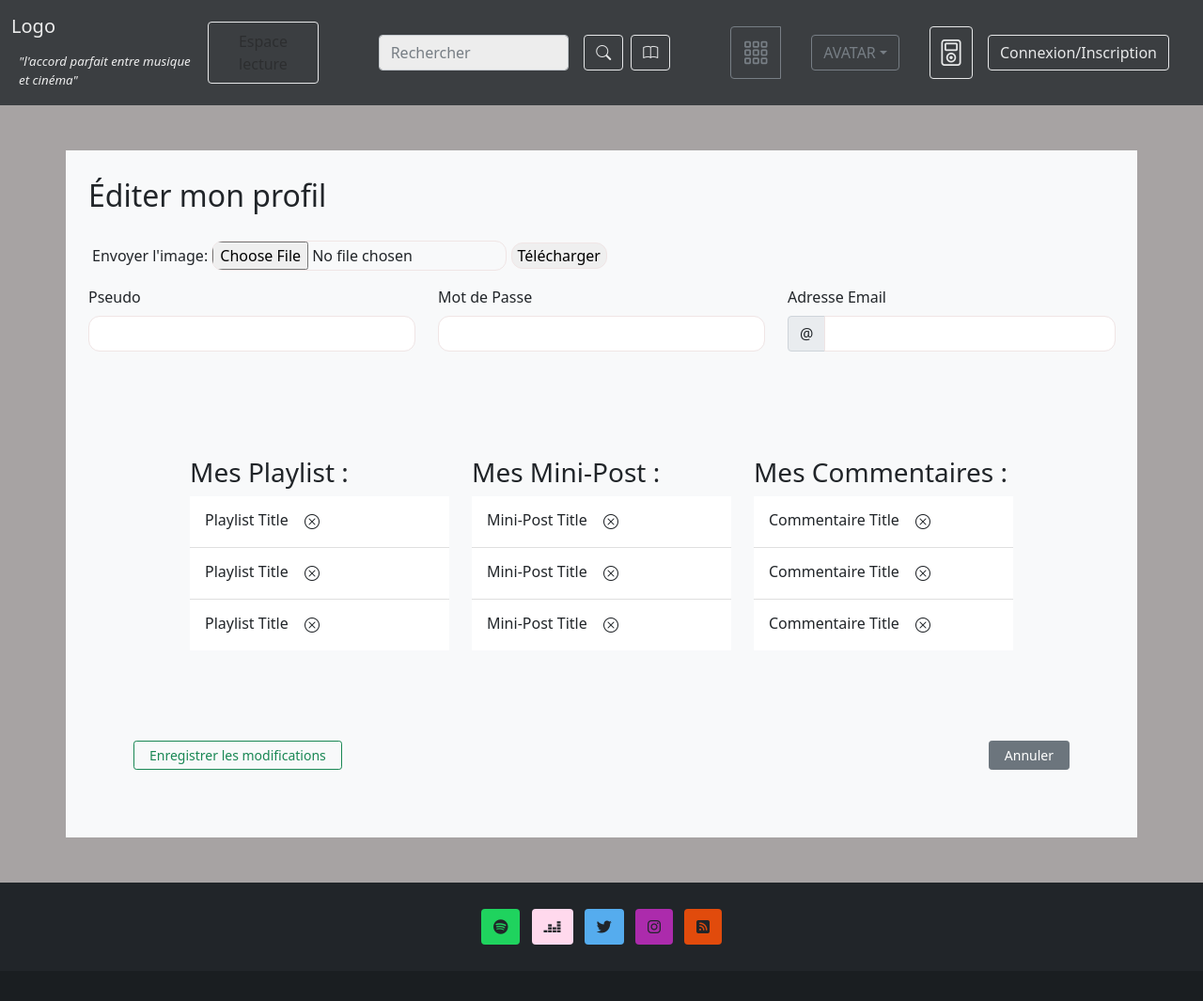
After one commit to bakhtaouiines/Projet_Titre_Pro, a PHP site: page /views/userSettings.php in a window 1280 px wide. The commit adds this page. Shown: the whole page at 94% size. Run offline with PHP 8.4, Linux system fonts and the light colour scheme; some libraries are stand-ins or nearby versions.

Commit message:
ajout de pages + bootstrap

```diff
--- a/assets/style/style.css
+++ b/assets/style/style.css
@@ -134,10 +134,10 @@
     /* profil user  */
 
     .card {
-        width: 350px;
-        background-color: #efefef;
+        background-color: transparent;
         border: none;
-        transition: all 0.5s
+        transition: all 0.5s;
+        width: 500px;
     }
 
     .image img {
@@ -149,7 +149,5 @@
     }
 
     .avatar {
-        height: 140px;
-        width: 140px;
         border-radius: 50%
     }
--- a/views/articlepage.php
+++ b/views/article.php
@@ -1,7 +1,6 @@
 <?php
-require 'controllers/articlePageCtrl.php';
-?>
-<?php include('header.php'); ?>
+// require 'controllers/articlePageCtrl.php';
+include('header.php'); ?>
 <!-----------------------------------------------------------corps de la page------------------------------------------->
 
 <!-- affichage de l'article -->
--- a/views/header.php
+++ b/views/header.php
@@ -1,6 +1,6 @@
 <?php
-require_once 'config.php';
-require 'controllers/headerCtrl.php';
+// require_once 'config.php';
+// require 'controllers/headerCtrl.php';
 ?>
 <!DOCTYPE html>
 <html lang="fr" dir="ltr">
@@ -22,6 +22,7 @@ require 'controllers/headerCtrl.php';
                 <a class="navbar-brand text-white col" href="/index.php">Logo</a>
                 <span id="subtitle" class="row navbar-text text-white fst-italic ms-2">"l'accord parfait entre musique et cinéma"</span>
             </div>
+            <!--Menu Burger-->
             <button class="navbar-toggler " type="button" data-bs-toggle="collapse" data-bs-target="#navbarScroll" aria-controls="navbarScroll" aria-expanded="false" aria-label="Toggle navigation">
                 <span class="navbar-toggler-icon"></span>
             </button>
@@ -41,38 +42,54 @@ require 'controllers/headerCtrl.php';
                         <!-- A afficher lorsque l'utilisateur est connecté -->
                         <?php
                         // On récupère nos variables de session
-                        if (isset($_SESSION['user']['isConnected']) && $_SESSION['user']['isConnected']) { ?>
+                        // if (isset($_SESSION['user']['isConnected']) && $_SESSION['user']['isConnected']) {
+                        ?>
+
+                        <!-- Menu déroulant item -->
+                        <li class="nav-item dropdown mx-3">
+                            <div class="btn-group">
+                                <i type="button" class="btn btn-outline-secondary bi bi-grid-3x3-gap fs-3" data-bs-toggle="dropdown" aria-expanded="false"></i>
+                                <ul class="row dropdown-menu dropdown-menu-end bg-dark">
+                                    <a class="col dropdown-item text-white bi bi-music-player" href="playlistList.php">
+                                        Playlists
+                                    </a>
+                                    <a class="dropdown-item text-white bi bi-pencil" href="miniPostList.php">
+                                        Mini-Post
+                                    </a>
+                                </ul>
+                            </div>
+                        </li>
+
                         <!-- Menu déroulant utilisateur -->
-                            <ul class="navbar-nav me-4 my-2 my-lg-0 navbar-nav-scroll" style="--bs-scroll-height: 100px;">
-                                <li class="nav-item dropdown">
-                                    <a class="nav-link dropdown-toggle text-white" id="userContent" role="button" data-bs-toggle="dropdown" aria-expanded="false">Hello <?= $_SESSION['user']['pseudo'] ?></a>
-                                    <ul class="dropdown-menu bg-dark " aria-labelledby="navbarScrollingDropdown">
-                                        <li><a class="dropdown-item text-white" href="profilPage.php?userID=#">Mon profil</a></li>
-                                        <li><a class="dropdown-item text-white" href="#">Mes listes d'écoute</a></li>
-                                        <li><a class="dropdown-item text-white" href="#">Mes votes</a></li>
-                                        <li><a class="dropdown-item text-white" href="#">Mes mini-post</a></li>
+                        <li class="nav-item dropdown mx-3">
+                            <div class="btn-group">
+                                <button type="button" class="btn btn-outline-secondary dropdown-toggle" data-bs-toggle="dropdown" aria-expanded="false">AVATAR</button>
+                                <ul class="dropdown-menu bg-dark">
+                                    <li class="dropdown-item text-white bg-dark">PSEUDO</li>
+                                    <li><a class="dropdown-item text-white" href="profilPage.php">Mon profil</a></li>
+                                    <li><a class="dropdown-item text-white" href="userSettings.php">Éditer mon profil</a></li>
+                                    <li><a class="dropdown-item text-white" href="playlistCreation.php">Créer une playlist</a></li>
+                                    <li><a class="dropdown-item text-white" href="miniPostCreation.php">Créer un mini-post</a></li>
                                     <li><a class="dropdown-item text-white" href="?action=disconnect">Me déconnecter</a></li>
                                 </ul>
+                            </div>
                         </li>
-                            </ul>
+
                         <!-- bouton accès listes d'écoute -->
-                            <a class="btn btn-outline-light px-2" href="#" role="button">
-                                <i class="bi bi-music-player fs-3"></i>
-                            </a>
+                        <a class="btn btn-outline-light mx-3 px-2 bi bi-music-player fs-3" href="playlistList.php" role="button"></a>
                         <?php
-                        } else {
+                        // } else {
                         ?>
 
                         <!-- Bouton login -->
                         <button type="submit" data-bs-toggle="modal" data-bs-target="#login" class="btn btn-outline-light me-4">Connexion/Inscription</button>
                         <?php
-                        }
+                        // }
                         ?>
                     </div>
                 </ul>
             </div>
         </div>
-
     </nav>
     <!-- Fenêtre modale du bouton login -->
     <div class="modal fade" id="login" role="dialog" aria-labelledby="login" aria-hidden="true">
--- /dev/null
+++ b/views/miniPostCreation.php
@@ -0,0 +1,6 @@
+<?php
+include('header.php') ?>
+
+
+
+<?php include('footer.php'); ?>
--- /dev/null
+++ b/views/playlist.php
@@ -0,0 +1,5 @@
+<?php
+include('header.php') ?>
+<a href="playlistCreation.php" class="btn btn-outline-secondary bi bi-list">Créer une playlist</a>
+
+<?php include('footer.php'); ?>
--- /dev/null
+++ b/views/userSettings.php
@@ -0,0 +1,74 @@
+<?php include('header.php') ?>
+<div class="container bg-light my-5 p-4">
+    <form method="POST" enctype="multipart/form-data" action="">
+        <legend class="fs-2">Éditer mon profil</legend>
+
+        <div class="row">
+            <div class="col-12 form-group p-3 position-relative">
+                <label for="avatar" title="Recherchez le fichier à uploader !">Envoyer l'image:</label>
+                <input name="avatar" type="file" id="avatar">
+                <input type="submit" name="submit" value="Télécharger">
+            </div>
+
+            <div class="col form-group position-relative">
+                <label for="updatePseudo" class="form-label">Pseudo</label>
+                <input type="text" class="form-control" id="updatePseudo" name="updatePseudo" value="">
+                <p class="text-danger fst-italic fst-italic">
+                </p>
+            </div>
+
+            <div class="col form-group position-relative">
+                <label for="updatePassword" class="form-label">Mot de Passe</label>
+                <input type="password" class="form-control" id="updatePassword" name="updatePassword">
+                <p class="text-danger fst-italic">
+                </p>
+            </div>
+
+            <div class="col form-group position-relative">
+                <label for="updateMail" class="form-label">Adresse Email</label>
+                <div class="input-group has-validation">
+                    <span class="input-group-text" id="mailPrepend">@</span>
+                    <input type="text" class="form-control" id="updateMail" name="updateMail" aria-describedby="mailPrepend" value="">
+                    <p class="text-danger fst-italic">
+                    </p>
+                </div>
+            </div>
+        </div>
+
+        <div class="row m-5 p-5">
+            <div class="col-4">
+                <h3>Mes Playlist :</h3>
+                <ul class="list-group list-group-flush col-auto">
+                    <li class="list-group-item">Playlist Title <i class="bi bi-x-circle btn"></i></li>
+                    <li class="list-group-item">Playlist Title <i class="bi bi-x-circle btn"></i></li>
+                    <li class="list-group-item">Playlist Title <i class="bi bi-x-circle btn"></i></li>
+                </ul>
+            </div>
+            <div class="col-4">
+                <h3>Mes Mini-Post :</h3>
+                <ul class="list-group list-group-flush col-auto">
+                    <li class="list-group-item">Mini-Post Title <i class="bi bi-x-circle btn"></i></li>
+                    <li class="list-group-item">Mini-Post Title <i class="bi bi-x-circle btn"></i></li>
+                    <li class="list-group-item">Mini-Post Title <i class="bi bi-x-circle btn"></i></li>
+                </ul>
+            </div>
+            <div class="col-4">
+                <h3>Mes Commentaires :</h3>
+                <ul class="list-group list-group-flush col-auto">
+                    <li class="list-group-item">Commentaire Title <i class="bi bi-x-circle btn"></i></li>
+                    <li class="list-group-item">Commentaire Title <i class="bi bi-x-circle btn"></i></li>
+                    <li class="list-group-item">Commentaire Title <i class="bi bi-x-circle btn"></i></li>
+                </ul>
+            </div>
+        </div>
+
+        <div class="d-flex justify-content-between m-5">
+            <button type="submit" id="updateUser" class="btn btn-outline-success btn-sm px-3" name="updateUser">Enregistrer les modifications</button>
+            <a href="profilPage.php" type="button" class="btn btn-secondary btn-sm px-3">Annuler</a>
+        </div>
+
+    </form>
+</div>
+
+
+<?php include('footer.php'); ?>
```
Also changed, not shown: views/articlelist.php (+6 -6 lines), views/miniPostList.php (added, +24 -0 lines), views/playlistCreation.php (added, +38 -0 lines), views/playlistList.php (added, +21 -0 lines), views/profilPage.php (+30 -22 lines), views/miniPost.php (added). Lines whose indentation alone changed are shown as unchanged.
